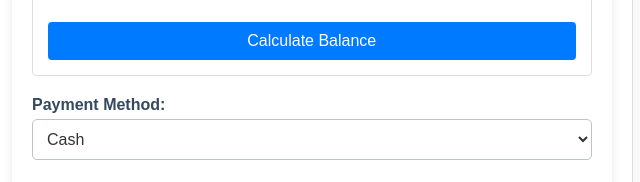
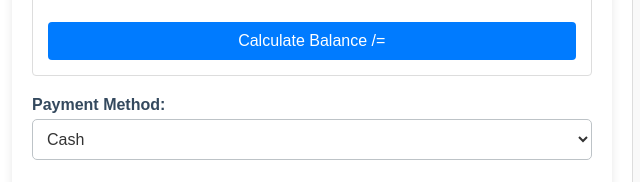
Before and after one commit to Jim-03/restaurant, a website: page templates/cashierui.html in a window 1280 px wide. Shown: the part 489-671 px from the top of the page, 8-648 px from the left. Drawn offline with Linux system fonts and the light colour scheme; files that its build step writes are made by us from their sources; no server answers; files whose address does not match are found by name.

Commit message:
updated the cashierui.html with some small new changes

```diff
--- a/templates/cashierui.html
+++ b/templates/cashierui.html
@@ -7,7 +7,9 @@
     <title>Order Confirmation</title>
 
 </head>
+
 <body>
+
     <div class="split-container">
         <!-- Left Side: Existing Admin/Cashier Interface -->
         <div class="left-side">
@@ -27,7 +29,7 @@
                     <label for="balance">Balance (Change Due):</label>
                     <input type="number" id="balance" readonly>
 
-                    <button id="calculateBalance">Calculate Balance</button>
+                    <button id="calculateBalance">Calculate Balance /=</button>
                 </section>
 
                 <div>
```
Also changed, not shown: templates/chef.html (+1 -1 lines), 1 other file.
